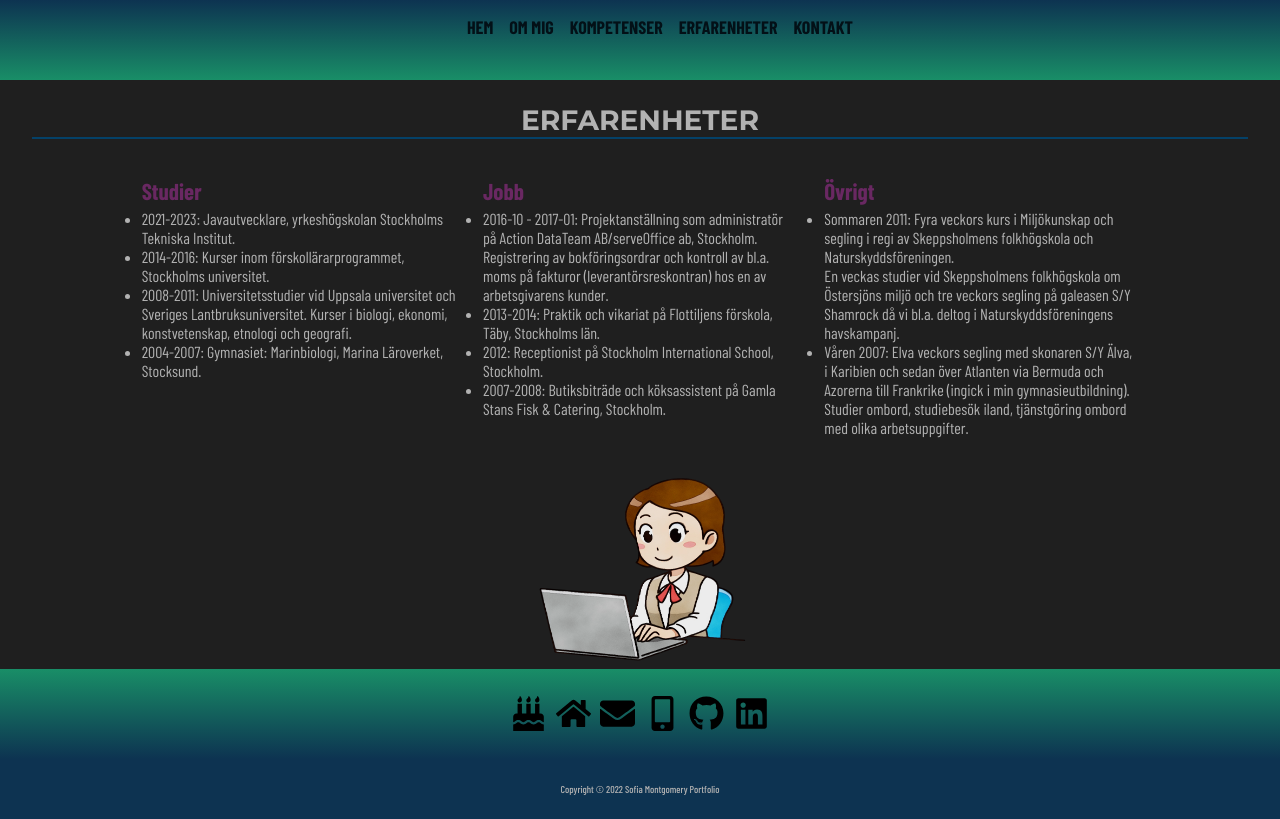
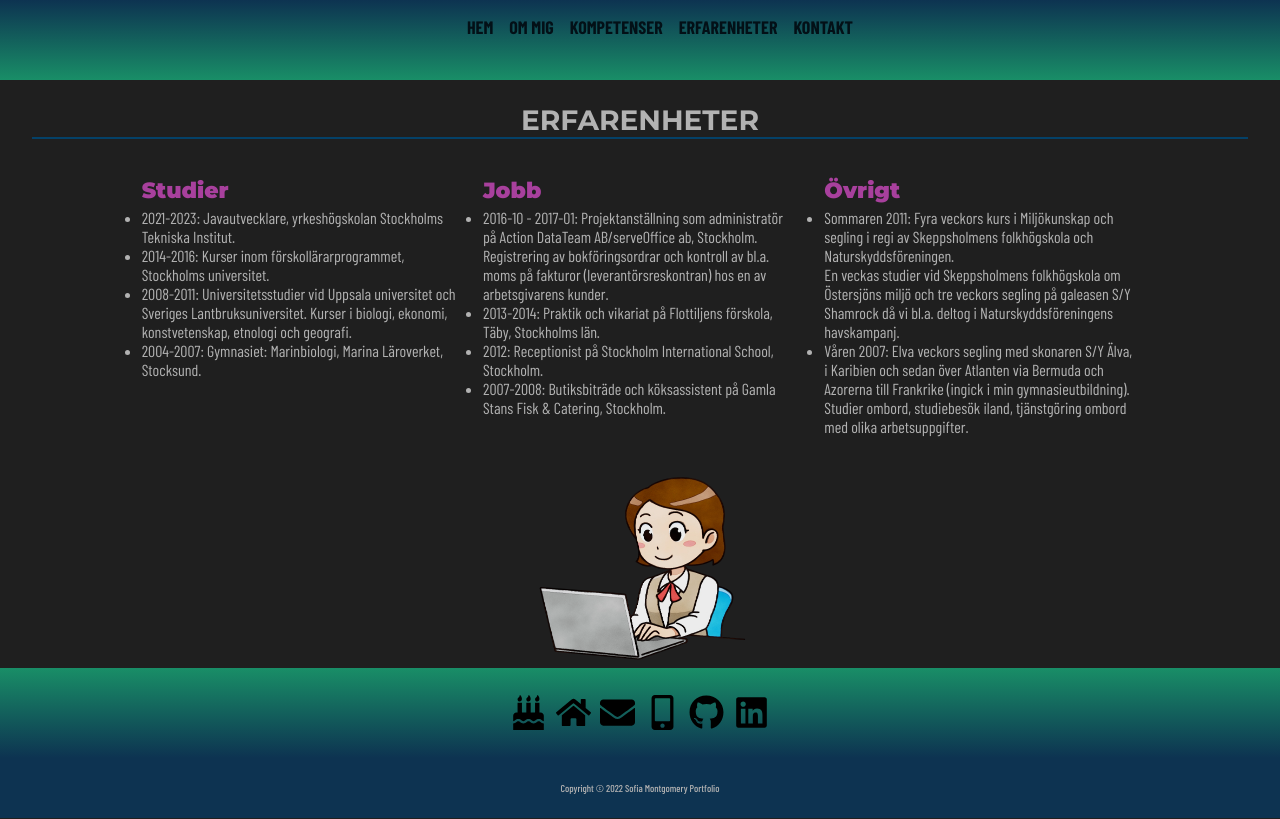
Before and after one commit to fiamont/portfolio, a Next.js app: page /erfarenheter in a window 1280 px wide. Built offline with nearby package versions, Linux system fonts and the light colour scheme; a web font is replaced by a local one.

Commit message:
edited experience

```diff
--- a/components/Experience.jsx
+++ b/components/Experience.jsx
@@ -4,10 +4,11 @@ import Image from "next/image";
 
 const listTitleStyle = {
   fontWeight: 900,
+  fontFamily: "var(--fontfamily-alternative)",
   marginBottom: "4px",
-  color: "#692862",
+  color: "#a8409d",
   listStyleType: "none",
-  fontSize: "23px",
+  fontSize: "22px",
 };
 
 const studies = (
--- a/components/Navbar.jsx
+++ b/components/Navbar.jsx
@@ -5,20 +5,13 @@ import React, { useState, useEffect } from "react";
 const Navbar = () => {
   const [toggleMenu, setToggleMenu] = useState(false);
   const [screenWidth, setScreenWidth] = useState();
-  const [showModal, setShowModal] = useState(false);
 
   const toggleNav = () => {
     setToggleMenu(!toggleMenu);
-    if (toggleMenu === true) {
-      setShowModal(false);
-    } else {
-      setShowModal(true);
-    }
   };
 
   const toggleNav2 = () => {
     setToggleMenu(!toggleMenu);
-    setShowModal(false);
   };
 
   useEffect(() => {
```
